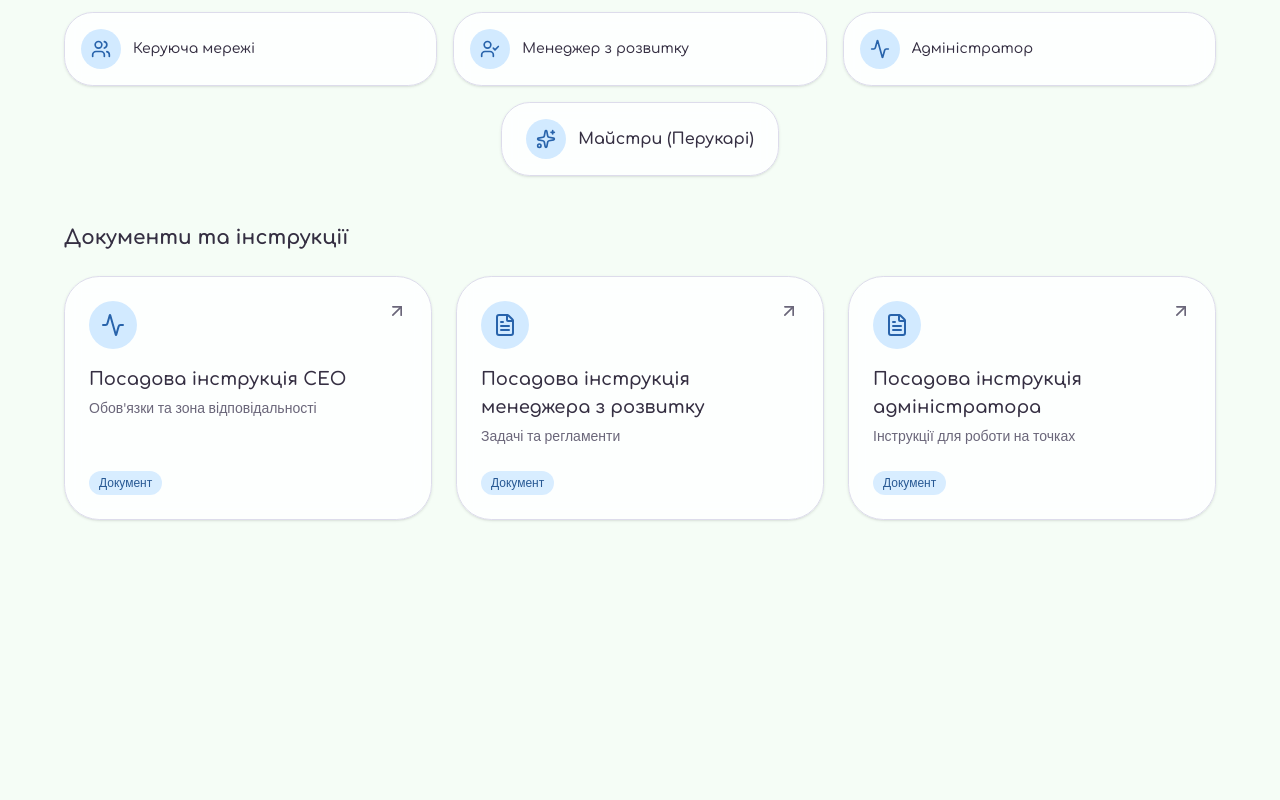
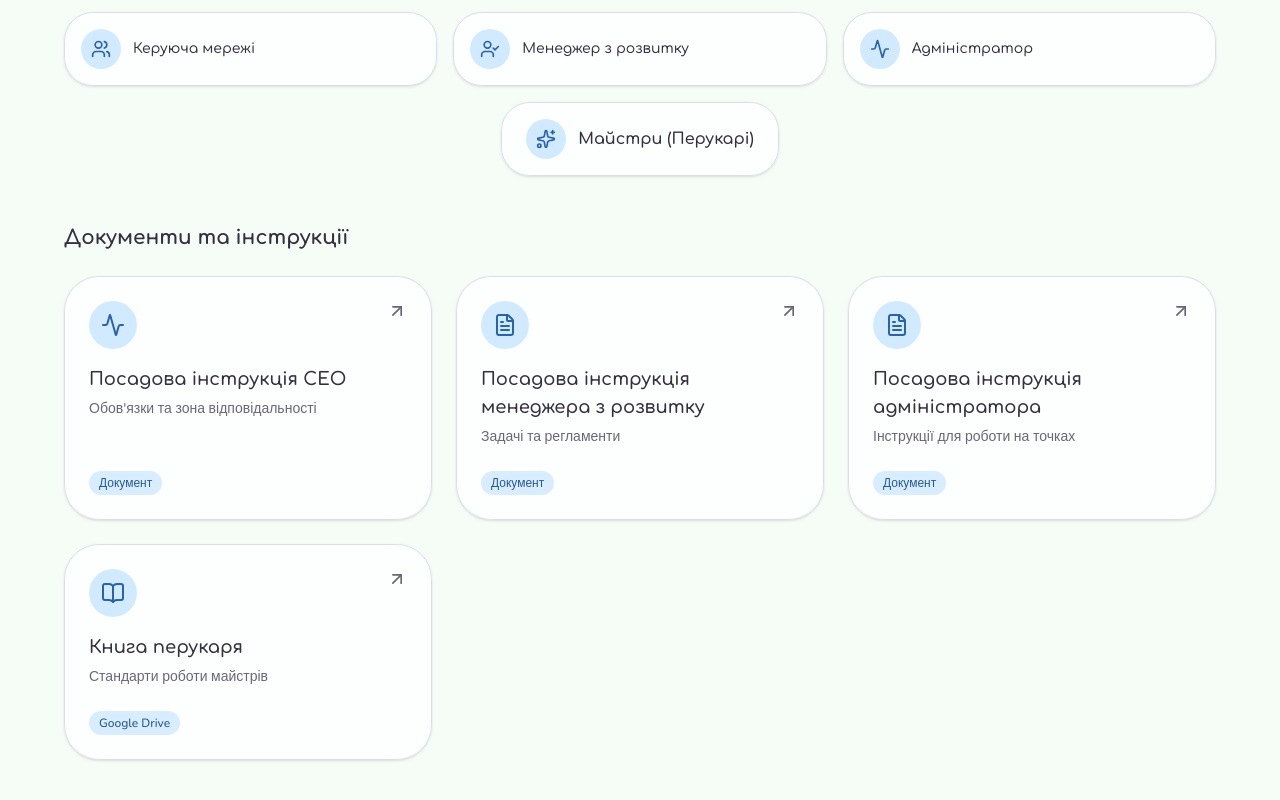
Before and after one commit to Nana-lana/like-hub, a Next.js app in the folder сайт/: page /structure in a window 1280 px wide. Shown: the part 400-1200 px from the top of the page. Before the commit the page ends 968 px from the top, so only its background shows below. Built offline with nearby package versions, Linux system fonts and the light colour scheme.

Commit message:
Update page.tsx

```diff
--- a/сайт/app/structure/page.tsx
+++ b/сайт/app/structure/page.tsx
@@ -1,5 +1,5 @@
 import Link from "next/link"
-import { ArrowLeft, ArrowUpRight, Network, Users, UserCheck, Shield, Sparkles, FileText, Activity } from "lucide-react"
+import { ArrowLeft, ArrowUpRight, Network, Users, UserCheck, Shield, Sparkles, FileText, Activity, BookOpen } from "lucide-react"
 import { directory } from "@/lib/directory-data"
 
 const structureIconMap: Record<string, any> = {
@@ -8,14 +8,15 @@ const structureIconMap: Record<string, any> = {
   "Посадова інструкція CEO": FileText,
   "Посадова інструкція менеджера з розвитку": FileText,
   "Посадова інструкція адміністратора": FileText,
+  "Книга перукаря": BookOpen,
 }
 
 export default function StructurePage() {
   const structureSection = directory.find((s) => s.id === "structure")
 
-  // Прибираємо зайві картки зі списку на цій сторінці
+  // Залишаємо фільтрацію тільки для Оргструктури мережі, а Книгу перукаря показуємо
   const links = structureSection
-    ? structureSection.links.filter((link) => link.title !== "Книга перукаря" && link.title !== "Оргструктура мережі")
+    ? structureSection.links.filter((link) => link.title !== "Оргструктура мережі")
     : []
 
   return (
@@ -78,7 +79,7 @@ export default function StructurePage() {
               </div>
             </div>
 
-            {/* Рядок 2: Керівна мережі, менеджер з розвитку, адмін */}
+            {/* Рядок 2: Керуюча мережі, менеджер з розвитку, адмін */}
             <div className="grid grid-cols-1 sm:grid-cols-3 gap-4">
               <div className="flex items-center gap-3 rounded-2xl border border-border bg-card/90 p-4 shadow-sm backdrop-blur-sm">
                 <span className="flex size-10 shrink-0 items-center justify-center rounded-xl bg-[oklch(0.93_0.05_255)] text-[oklch(0.5_0.13_255)]">
```
